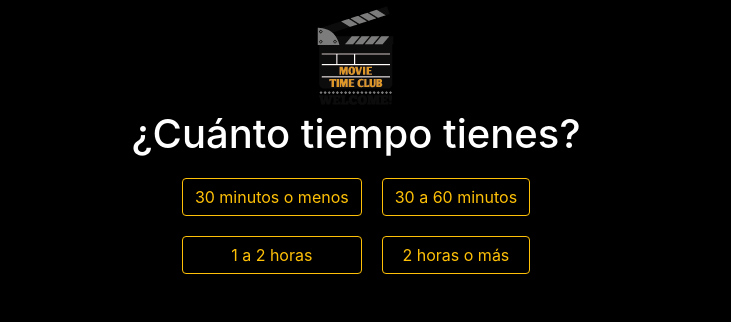
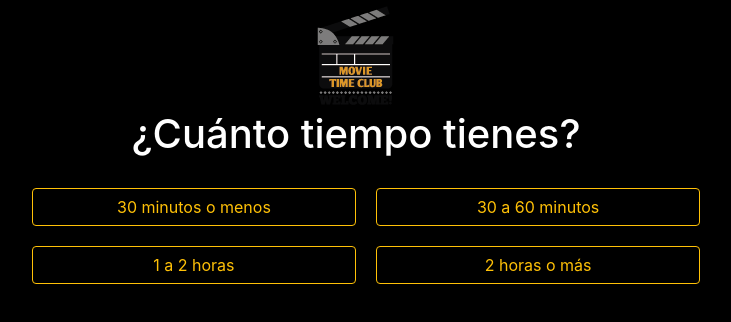
Before and after one commit to marianacarbonell/movie-web, a React (Create React App) app: page / in a window 1280 px wide. Shown: the top 322 px of the page, without its empty margins (284-1015 px from the left). Built offline with nearby package versions, Linux system fonts and the light colour scheme.

Commit message:
botones separados y con ancho completo

```diff
--- a/src/components/Choose.js
+++ b/src/components/Choose.js
@@ -7,7 +7,6 @@ class Choose extends Component {
     return (
       <React.Fragment>
         <div className="container">
-
           <div className="logo">
             <img src={logo} alt="" />
           </div>
@@ -37,7 +36,6 @@ class Choose extends Component {
               </button>
             </div>
           </div>
-
         </div>
       </React.Fragment>
     );
--- a/src/components/StyleChoose.css
+++ b/src/components/StyleChoose.css
@@ -15,20 +15,20 @@ body{
     margin-bottom: 10px;
 }
 
-.firstButton{
-    display: flex;
-    flex-direction: column;
+.firstButton, .secondButton{
+    width: 50%;
+    padding: 10px;
 }
 
-
-.secondButton{
-    display: flex;
-    flex-direction: column;
+.btn {
+    width: 100%;
+    margin: 10px;
 }
 
-.btn{
+/* .btn{
     margin: 10px;
-}
+
+} */
 
 
 @media (max-width: 480px){
```
Lines whose indentation alone changed are shown as unchanged.
